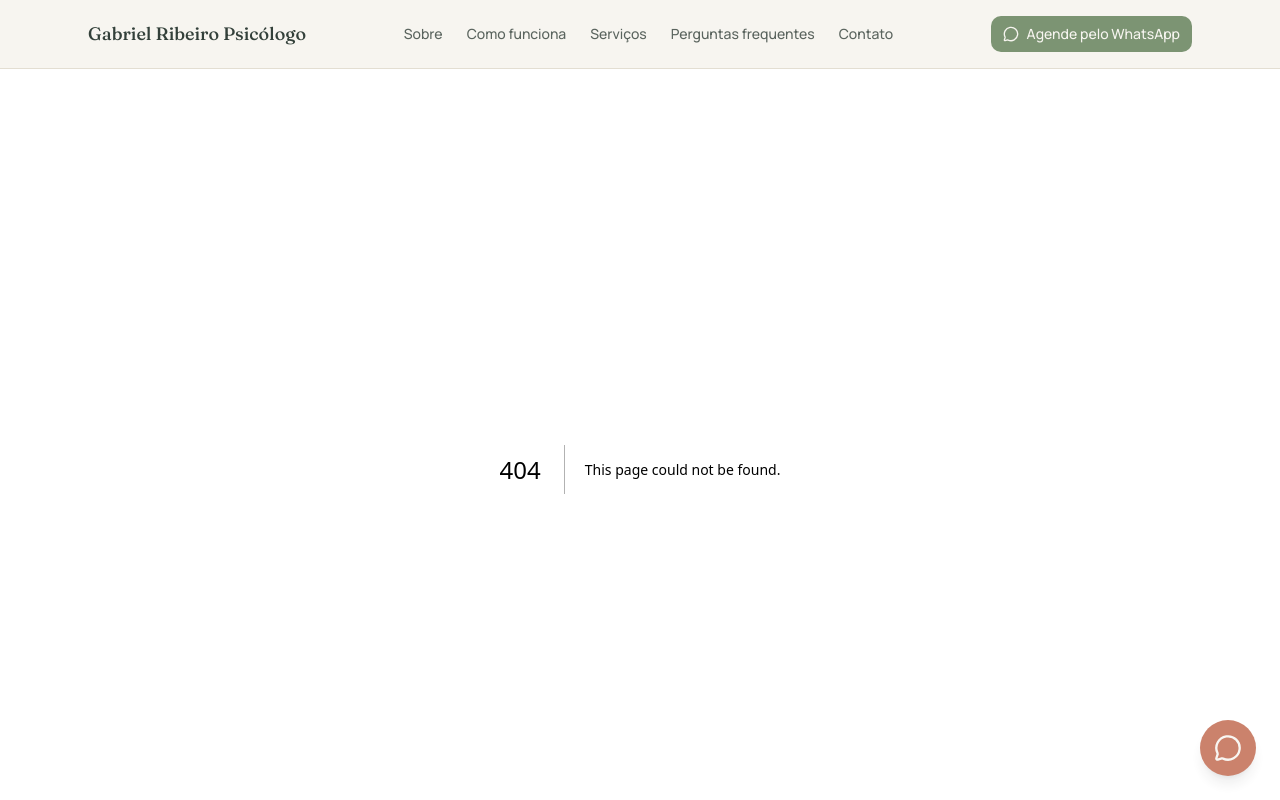
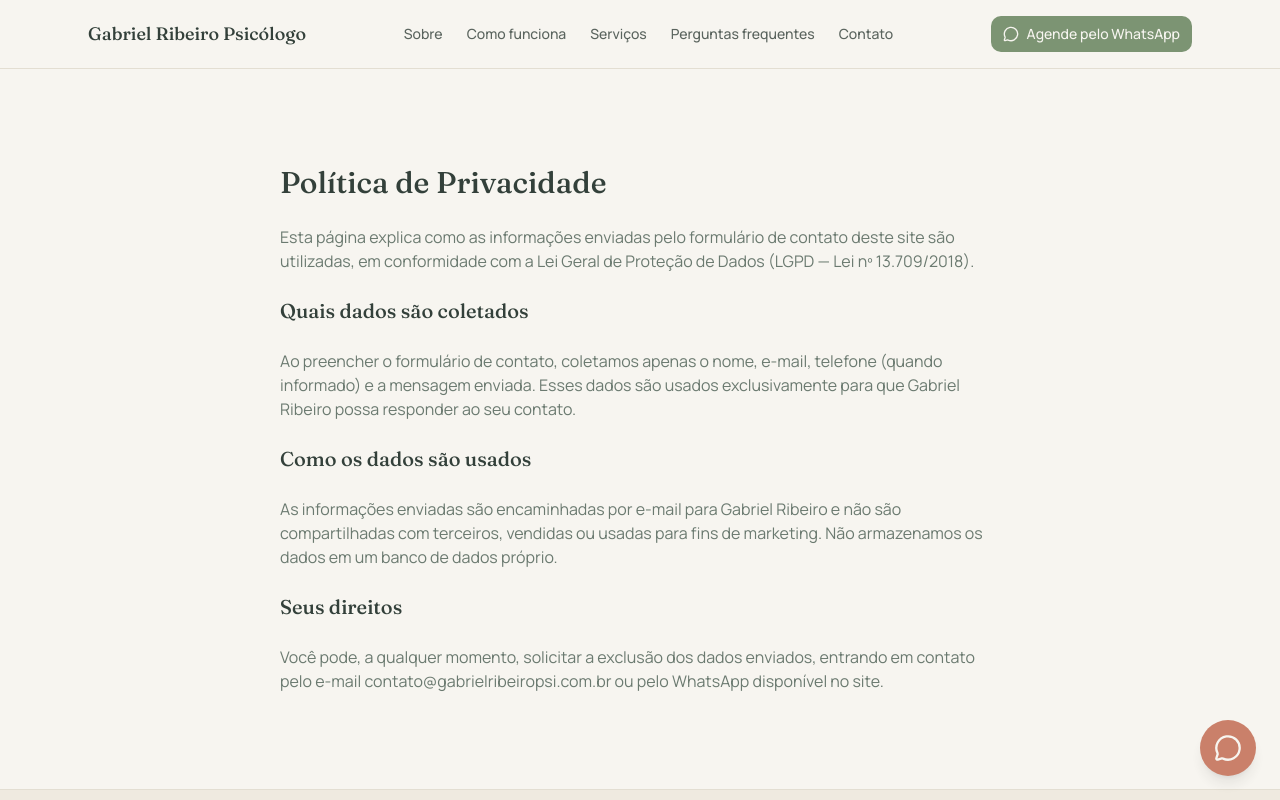
Before and after one commit to Munizleonardo/gabriel-psi, a Next.js app: page /politica-de-privacidade in a window 1280 px wide. Before the commit this address had no page. Shown: the top 800 px of the page. Built offline with nearby package versions, Linux system fonts and the light colour scheme.

Commit message:
feat: add privacy policy page

```diff
--- /dev/null
+++ b/app/politica-de-privacidade/page.tsx
@@ -0,0 +1,41 @@
+import type { Metadata } from "next";
+import { PSYCHOLOGIST } from "@/app/_lib/constants";
+import { buildMetadata } from "@/app/_lib/metadata";
+
+export const metadata: Metadata = buildMetadata({
+  title: "Política de Privacidade",
+  description: "Como os dados enviados pelo formulário de contato são tratados.",
+  path: "/politica-de-privacidade",
+});
+
+export default function PoliticaDePrivacidadePage() {
+  return (
+    <section className="mx-auto flex max-w-3xl flex-col gap-6 px-6 py-16 sm:py-24">
+      <h1 className="font-heading text-3xl font-medium text-foreground">Política de Privacidade</h1>
+      <p className="text-muted-foreground">
+        Esta página explica como as informações enviadas pelo formulário de contato deste site são
+        utilizadas, em conformidade com a Lei Geral de Proteção de Dados (LGPD — Lei nº 13.709/2018).
+      </p>
+
+      <h2 className="font-heading text-xl font-medium text-foreground">Quais dados são coletados</h2>
+      <p className="text-muted-foreground">
+        Ao preencher o formulário de contato, coletamos apenas o nome, e-mail, telefone (quando
+        informado) e a mensagem enviada. Esses dados são usados exclusivamente para que{" "}
+        {PSYCHOLOGIST.name} possa responder ao seu contato.
+      </p>
+
+      <h2 className="font-heading text-xl font-medium text-foreground">Como os dados são usados</h2>
+      <p className="text-muted-foreground">
+        As informações enviadas são encaminhadas por e-mail para {PSYCHOLOGIST.name} e não são
+        compartilhadas com terceiros, vendidas ou usadas para fins de marketing. Não armazenamos os
+        dados em um banco de dados próprio.
+      </p>
+
+      <h2 className="font-heading text-xl font-medium text-foreground">Seus direitos</h2>
+      <p className="text-muted-foreground">
+        Você pode, a qualquer momento, solicitar a exclusão dos dados enviados, entrando em contato
+        pelo e-mail {PSYCHOLOGIST.email} ou pelo WhatsApp disponível no site.
+      </p>
+    </section>
+  );
+}
```
